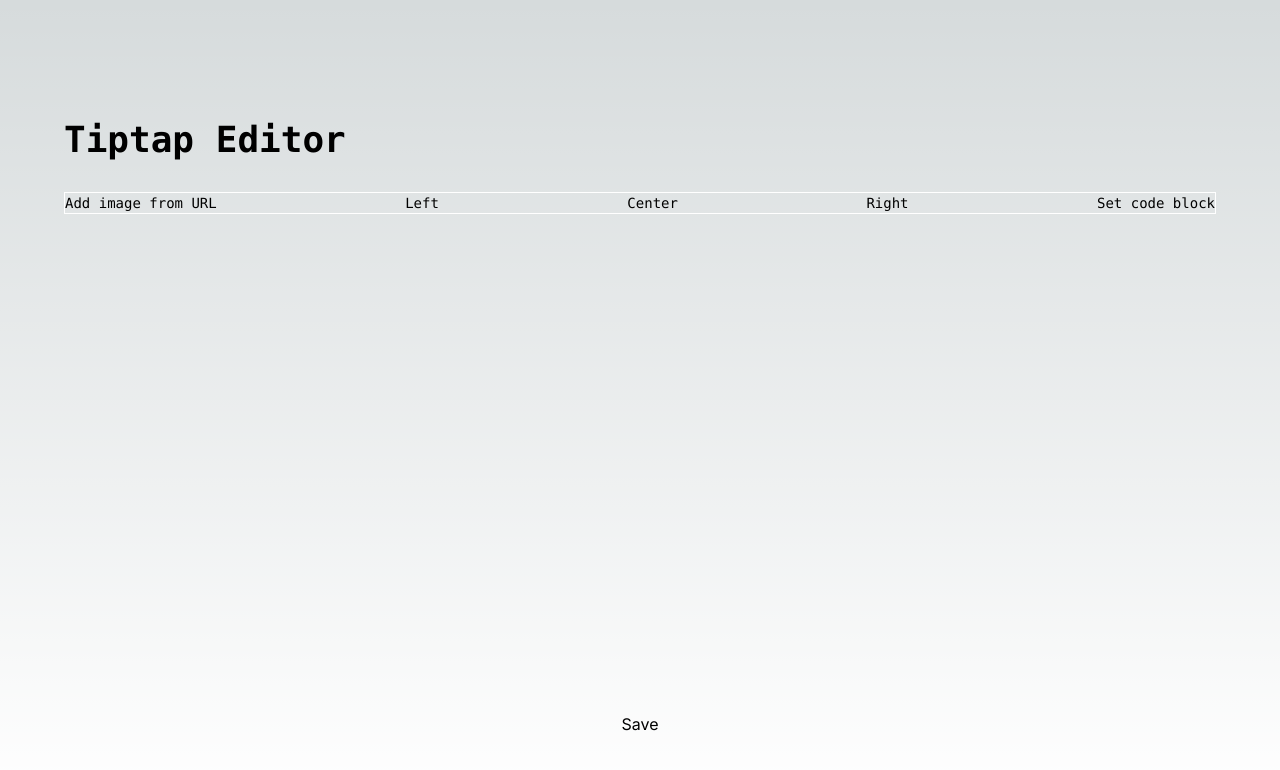
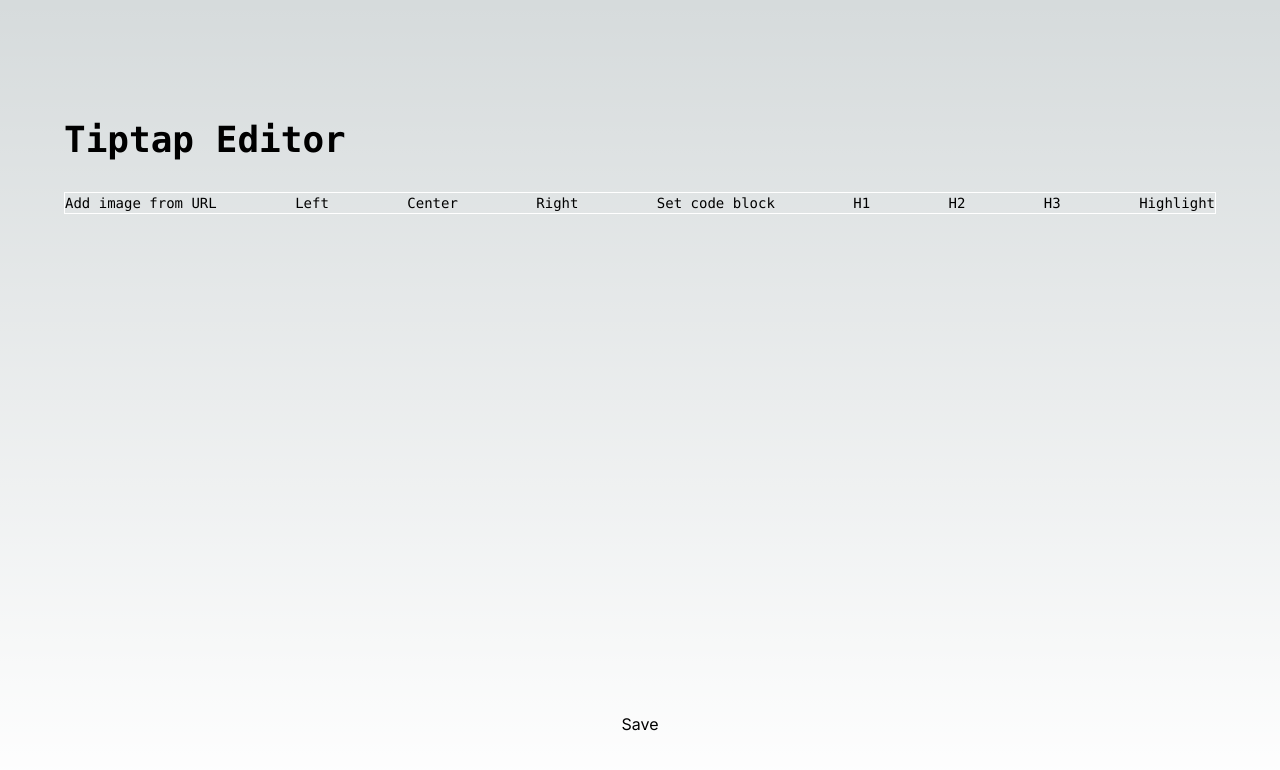
Before and after one commit to Balyeet1/TiptapEditor, a Next.js app: page /editor in a window 1280 px wide. Shown: the top 770 px of the page. Built offline with nearby package versions, Linux system fonts and the light colour scheme.

Commit message:
Added highlight and headers formarting.

```diff
--- a/app/componets/Tiptap.tsx
+++ b/app/componets/Tiptap.tsx
@@ -9,6 +9,8 @@
 import TextAlign from '@tiptap/extension-text-align'
 import Dropcursor from '@tiptap/extension-dropcursor'
 import js from 'highlight.js/lib/languages/javascript'
+import Highlight from '@tiptap/extension-highlight'
+
 
 const lowlight = createLowlight()
 lowlight.register("js", js)
@@ -28,6 +30,7 @@
         },
         extensions: [
             StarterKit,
+            Highlight,
             CodeBlockLowlight.configure({
                 lowlight: lowlight
             }),
@@ -79,6 +82,19 @@
                 >
                     Set code block
                 </button>
+                <button onClick={() => editor.chain().focus().toggleHeading({ level: 1 }).run()} className={editor.isActive('heading', { level: 1 }) ? 'is-active' : ''}>
+                    H1
+                </button>
+                <button onClick={() => editor.chain().focus().toggleHeading({ level: 2 }).run()} className={editor.isActive('heading', { level: 2 }) ? 'is-active' : ''}>
+                    H2
+                </button>
+                <button onClick={() => editor.chain().focus().toggleHeading({ level: 3 }).run()} className={editor.isActive('heading', { level: 3 }) ? 'is-active' : ''}>
+                    H3
+                </button>
+                <button onClick={() => editor.chain().focus().toggleHighlight().run()} className={editor.isActive('highlight') ? 'is-active' : ''}>
+                    Highlight
+                </button>
+
             </div>
             {editor && <BubbleMenu editor={editor} shouldShow={({ state, from }) => {
                 const $pos = state.doc.resolve(from)
--- a/app/globals.css
+++ b/app/globals.css
@@ -28,9 +28,9 @@
 
 @media (prefers-color-scheme: dark) {
   :root {
-    --foreground-rgb: 255, 255, 255;
-    --background-start-rgb: 0, 0, 0;
-    --background-end-rgb: 0, 0, 0;
+    --foreground-rgb: 0, 0, 0;
+    --background-start-rgb: 235, 235, 235;
+    --background-end-rgb: 235, 235, 235;
   }
 }
 
@@ -188,3 +188,10 @@
 h6 {
   font-size: 1rem;
 }
+
+mark {
+  background-color: #FAF594;
+  border-radius: 0.4rem;
+  box-decoration-break: clone;
+  padding: 0.1rem 0.3rem;
+}
--- a/package.json
+++ b/package.json
@@ -12,6 +12,7 @@
     "@tiptap/extension-bullet-list": "^2.4.0",
     "@tiptap/extension-code-block-lowlight": "^2.4.0",
     "@tiptap/extension-dropcursor": "^2.4.0",
+    "@tiptap/extension-highlight": "^2.4.0",
     "@tiptap/extension-image": "^2.4.0",
     "@tiptap/extension-link": "^2.4.0",
     "@tiptap/extension-ordered-list": "^2.4.0",
```
Also changed, not shown: 1 other file (tests, documents, lock files or other folders).
